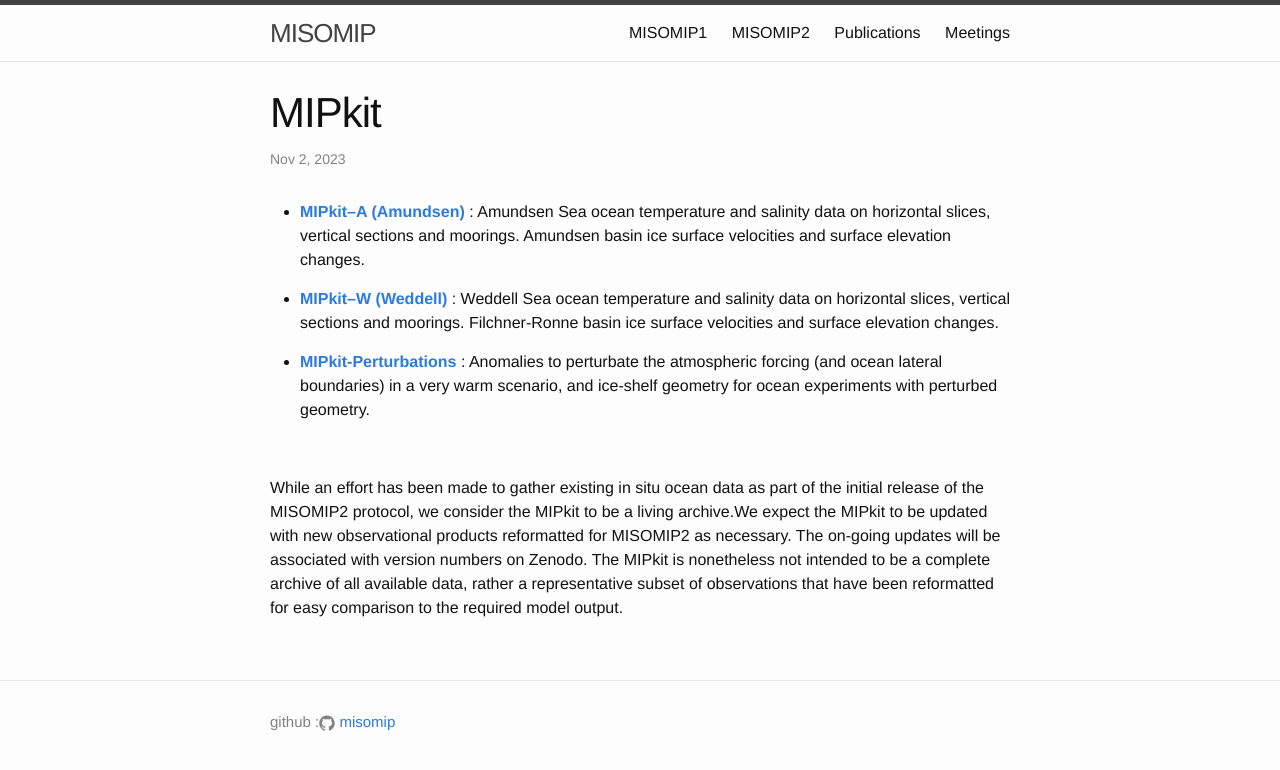
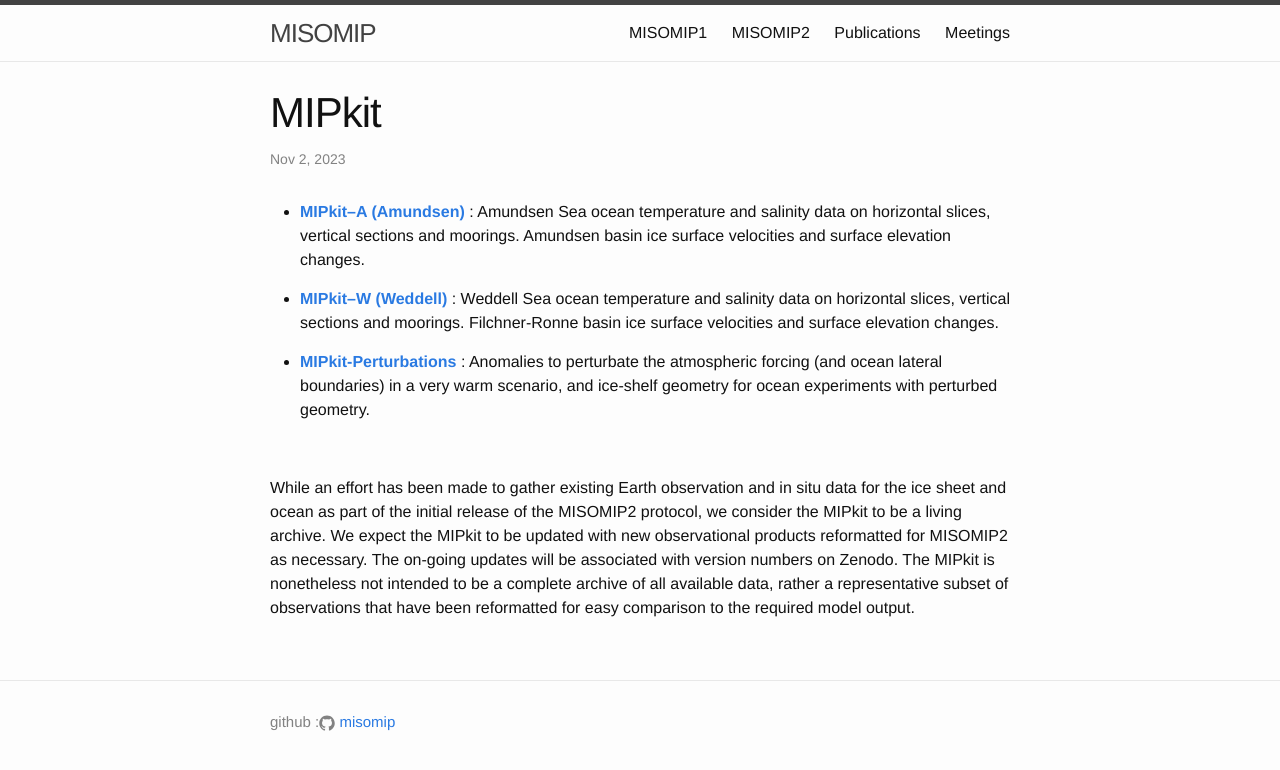
Before and after one commit to misomip/misomip.github.io, a Jekyll site: the page built from misomip2_dir/misomip2_MIPkit.md, in a window 1280 px wide. Shown: the top 770 px of the page. Built offline with Jekyll 4.4.1, drawn with Linux system fonts in a browser that asks for light colours.

Commit message:
Update misomip2_MIPkit.md
corrected typos

```diff
--- a/misomip2_dir/misomip2_MIPkit.md
+++ b/misomip2_dir/misomip2_MIPkit.md
@@ -12,4 +12,4 @@ date: 02-11-2023
 
 <br>
 
-While an effort has been made to gather existing in situ ocean data as part of the initial release of the MISOMIP2 protocol, we consider the MIPkit to be a living archive.We expect the MIPkit to be updated with new observational products reformatted for MISOMIP2 as necessary. The on-going updates will be associated with version numbers on Zenodo. The MIPkit is nonetheless not intended to be a complete archive of all available data, rather a representative subset of observations that have been reformatted for easy comparison to the required model output.
+While an effort has been made to gather existing Earth observation and in situ data for the ice sheet and ocean as part of the initial release of the MISOMIP2 protocol, we consider the MIPkit to be a living archive. We expect the MIPkit to be updated with new observational products reformatted for MISOMIP2 as necessary. The on-going updates will be associated with version numbers on Zenodo. The MIPkit is nonetheless not intended to be a complete archive of all available data, rather a representative subset of observations that have been reformatted for easy comparison to the required model output.
```
